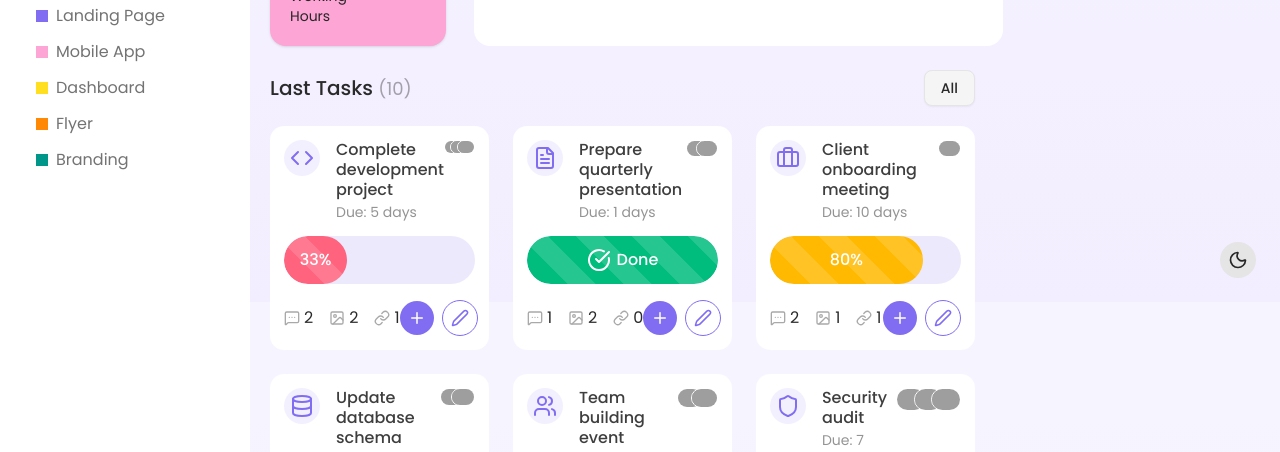
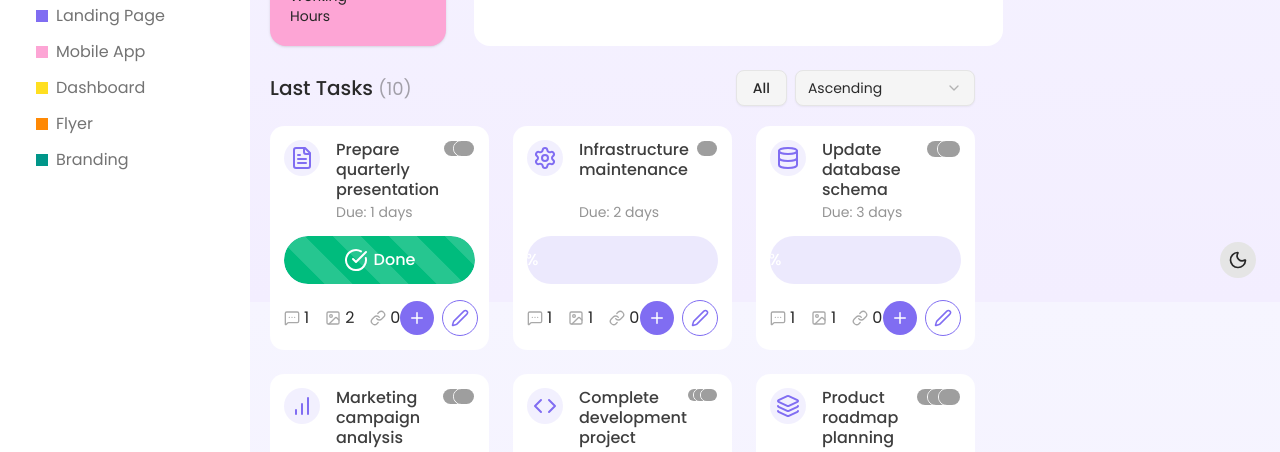
Before and after one commit to Nick8582/TaskHub-Frontend, a Next.js app: page /dashboard in a window 1280 px wide. Shown: the part 498-950 px from the top of the page. Built offline with nearby package versions, Linux system fonts and the light colour scheme; grey boxes are pictures that could not be loaded.

Commit message:
add: sort task to due date

```diff
--- a/package.json
+++ b/package.json
@@ -14,6 +14,7 @@
   },
   "dependencies": {
     "@radix-ui/react-dropdown-menu": "^2.1.16",
+    "@radix-ui/react-select": "^2.2.6",
     "@radix-ui/react-slot": "^1.2.3",
     "class-variance-authority": "^0.7.1",
     "clsx": "^2.1.1",
--- /dev/null
+++ b/src/components/ui/select.tsx
@@ -0,0 +1,171 @@
+'use client'
+
+import * as React from 'react'
+
+import * as SelectPrimitive from '@radix-ui/react-select'
+import { CheckIcon, ChevronDownIcon, ChevronUpIcon } from 'lucide-react'
+
+import { cn } from '@/utils/index'
+
+function Select({ ...props }: React.ComponentProps<typeof SelectPrimitive.Root>) {
+  return <SelectPrimitive.Root data-slot='select' {...props} />
+}
+
+function SelectGroup({ ...props }: React.ComponentProps<typeof SelectPrimitive.Group>) {
+  return <SelectPrimitive.Group data-slot='select-group' {...props} />
+}
+
+function SelectValue({ ...props }: React.ComponentProps<typeof SelectPrimitive.Value>) {
+  return <SelectPrimitive.Value data-slot='select-value' {...props} />
+}
+
+function SelectTrigger({
+  className,
+  size = 'default',
+  children,
+  ...props
+}: React.ComponentProps<typeof SelectPrimitive.Trigger> & {
+  size?: 'sm' | 'default'
+}) {
+  return (
+    <SelectPrimitive.Trigger
+      data-slot='select-trigger'
+      data-size={size}
+      className={cn(
+        "flex w-fit items-center justify-between gap-2 rounded-md border border-input bg-background px-3 py-2 text-sm whitespace-nowrap shadow-xs transition-[color,box-shadow] outline-none focus-visible:border-ring focus-visible:ring-[3px] focus-visible:ring-ring/50 disabled:cursor-not-allowed disabled:opacity-50 aria-invalid:border-destructive aria-invalid:ring-destructive/20 data-[placeholder]:text-muted-foreground data-[size=default]:h-9 data-[size=sm]:h-8 *:data-[slot=select-value]:line-clamp-1 *:data-[slot=select-value]:flex *:data-[slot=select-value]:items-center *:data-[slot=select-value]:gap-2 dark:bg-input/30 dark:hover:bg-input/50 dark:aria-invalid:ring-destructive/40 [&_svg]:pointer-events-none [&_svg]:shrink-0 [&_svg:not([class*='size-'])]:size-4 [&_svg:not([class*='text-'])]:text-muted-foreground",
+        className
+      )}
+      {...props}
+    >
+      {children}
+      <SelectPrimitive.Icon asChild>
+        <ChevronDownIcon className='size-4 opacity-50' />
+      </SelectPrimitive.Icon>
+    </SelectPrimitive.Trigger>
+  )
+}
+
+function SelectContent({
+  className,
+  children,
+  position = 'popper',
+  ...props
+}: React.ComponentProps<typeof SelectPrimitive.Content>) {
+  return (
+    <SelectPrimitive.Portal>
+      <SelectPrimitive.Content
+        data-slot='select-content'
+        className={cn(
+          'relative z-50 max-h-(--radix-select-content-available-height) min-w-[8rem] origin-(--radix-select-content-transform-origin) overflow-x-hidden overflow-y-auto rounded-md border bg-popover text-popover-foreground shadow-md data-[side=bottom]:slide-in-from-top-2 data-[side=left]:slide-in-from-right-2 data-[side=right]:slide-in-from-left-2 data-[side=top]:slide-in-from-bottom-2 data-[state=closed]:animate-out data-[state=closed]:fade-out-0 data-[state=closed]:zoom-out-95 data-[state=open]:animate-in data-[state=open]:fade-in-0 data-[state=open]:zoom-in-95',
+          position === 'popper' &&
+            'data-[side=bottom]:translate-y-1 data-[side=left]:-translate-x-1 data-[side=right]:translate-x-1 data-[side=top]:-translate-y-1',
+          className
+        )}
+        position={position}
+        {...props}
+      >
+        <SelectScrollUpButton />
+        <SelectPrimitive.Viewport
+          className={cn(
+            'p-1',
+            position === 'popper' &&
+              'h-[var(--radix-select-trigger-height)] w-full min-w-[var(--radix-select-trigger-width)] scroll-my-1'
+          )}
+        >
+          {children}
+        </SelectPrimitive.Viewport>
+        <SelectScrollDownButton />
+      </SelectPrimitive.Content>
+    </SelectPrimitive.Portal>
+  )
+}
+
+function SelectLabel({ className, ...props }: React.ComponentProps<typeof SelectPrimitive.Label>) {
+  return (
+    <SelectPrimitive.Label
+      data-slot='select-label'
+      className={cn('px-2 py-1.5 text-xs text-muted-foreground', className)}
+      {...props}
+    />
+  )
+}
+
+function SelectItem({
+  className,
+  children,
+  ...props
+}: React.ComponentProps<typeof SelectPrimitive.Item>) {
+  return (
+    <SelectPrimitive.Item
+      data-slot='select-item'
+      className={cn(
+        "relative flex w-full cursor-default items-center gap-2 rounded-sm py-1.5 pr-8 pl-2 text-sm outline-hidden select-none focus:bg-accent focus:text-accent-foreground data-[disabled]:pointer-events-none data-[disabled]:opacity-50 [&_svg]:pointer-events-none [&_svg]:shrink-0 [&_svg:not([class*='size-'])]:size-4 [&_svg:not([class*='text-'])]:text-muted-foreground *:[span]:last:flex *:[span]:last:items-center *:[span]:last:gap-2",
+        className
+      )}
+      {...props}
+    >
+      <span className='absolute right-2 flex size-3.5 items-center justify-center'>
+        <SelectPrimitive.ItemIndicator>
+          <CheckIcon className='size-4' />
+        </SelectPrimitive.ItemIndicator>
+      </span>
+      <SelectPrimitive.ItemText>{children}</SelectPrimitive.ItemText>
+    </SelectPrimitive.Item>
+  )
+}
+
+function SelectSeparator({
+  className,
+  ...props
+}: React.ComponentProps<typeof SelectPrimitive.Separator>) {
+  return (
+    <SelectPrimitive.Separator
+      data-slot='select-separator'
+      className={cn('pointer-events-none -mx-1 my-1 h-px bg-border', className)}
+      {...props}
+    />
+  )
+}
+
+function SelectScrollUpButton({
+  className,
+  ...props
+}: React.ComponentProps<typeof SelectPrimitive.ScrollUpButton>) {
+  return (
+    <SelectPrimitive.ScrollUpButton
+      data-slot='select-scroll-up-button'
+      className={cn('flex cursor-default items-center justify-center py-1', className)}
+      {...props}
+    >
+      <ChevronUpIcon className='size-4' />
+    </SelectPrimitive.ScrollUpButton>
+  )
+}
+
+function SelectScrollDownButton({
+  className,
+  ...props
+}: React.ComponentProps<typeof SelectPrimitive.ScrollDownButton>) {
+  return (
+    <SelectPrimitive.ScrollDownButton
+      data-slot='select-scroll-down-button'
+      className={cn('flex cursor-default items-center justify-center py-1', className)}
+      {...props}
+    >
+      <ChevronDownIcon className='size-4' />
+    </SelectPrimitive.ScrollDownButton>
+  )
+}
+
+export {
+  Select,
+  SelectContent,
+  SelectGroup,
+  SelectItem,
+  SelectLabel,
+  SelectScrollDownButton,
+  SelectScrollUpButton,
+  SelectSeparator,
+  SelectTrigger,
+  SelectValue,
+}
--- a/src/types/task.types.ts
+++ b/src/types/task.types.ts
@@ -19,3 +19,4 @@
 }
 
 export type TTaskStatus = 'not-started' | 'in-progress' | 'completed'
+export type TTaskSortBy = 'asc' | 'desc'
--- a/src/view/dashboard/components/last-tasks/LastTasks.tsx
+++ b/src/view/dashboard/components/last-tasks/LastTasks.tsx
@@ -1,27 +1,44 @@
 import { useMemo, useState, type FC } from 'react'
 
-import type { TTaskStatus } from '@/types/task.types'
+import type { TTaskSortBy, TTaskStatus } from '@/types/task.types'
 import { Task } from '@/ui/Task'
 import { LastTasksFilter } from '@/view/dashboard/components/last-tasks/LastTasksFilter'
+import { LastTasksSort } from '@/view/dashboard/components/last-tasks/LastTasksSort'
 import { LAST_TASKS } from '@/view/dashboard/data/last-tasks.data'
 
 export const LastTasks: FC = () => {
   const [status, setStatus] = useState<TTaskStatus | null>(null)
+  const [sortByDueDate, setSortByDueDate] = useState<TTaskSortBy>('asc')
 
   const filteredTasks = useMemo(() => {
-    if (!status) return LAST_TASKS
-
+    const filtered = !status
+      ? LAST_TASKS
+      : LAST_TASKS.filter(task => {
           switch (status) {
             case 'not-started':
-        return LAST_TASKS.filter(task => task.subTasks.every(subTask => !subTask.isCompleted))
+              return task.subTasks.every(subTask => !subTask.isCompleted)
             case 'in-progress':
-        return LAST_TASKS.filter(task => task.subTasks.some(subTask => !subTask.isCompleted))
+              return task.subTasks.some(subTask => !subTask.isCompleted)
             case 'completed':
-        return LAST_TASKS.filter(task => task.subTasks.every(subTask => subTask.isCompleted))
+              return task.subTasks.every(subTask => subTask.isCompleted)
             default:
-        return LAST_TASKS
+              return true
           }
-  }, [status])
+        })
+
+    const sortedTask = filtered.sort((a, b) => {
+      const dateA = new Date(a.dueDate).getTime()
+      const dateB = new Date(b.dueDate).getTime()
+
+      if (sortByDueDate === 'asc') {
+        return dateA - dateB
+      } else {
+        return dateB - dateA
+      }
+    })
+
+    return sortedTask
+  }, [status, sortByDueDate])
 
   return (
     <div>
@@ -30,7 +47,10 @@
           Last Tasks{' '}
           <span className='text-lg font-normal opacity-40'>({filteredTasks.length})</span>
         </h2>
+        <div className='flex items-center gap-2'>
           <LastTasksFilter setStatus={setStatus} status={status} />
+          <LastTasksSort sortByDueDate={sortByDueDate} setSortByDueDate={setSortByDueDate} />
+        </div>
       </div>
       {filteredTasks.length ? (
         <div className='grid grid-cols-3 gap-6'>
--- /dev/null
+++ b/src/view/dashboard/components/last-tasks/LastTasksSort.tsx
@@ -0,0 +1,36 @@
+import type { FC } from 'react'
+
+import {
+  Select,
+  SelectContent,
+  SelectItem,
+  SelectTrigger,
+  SelectValue,
+} from '@/components/ui/select'
+import type { TTaskSortBy } from '@/types/task.types'
+
+interface LastTasksSortProps {
+  sortByDueDate: TTaskSortBy
+  setSortByDueDate: (value: TTaskSortBy) => void
+}
+
+const sortTypes: Array<TTaskSortBy> = ['asc', 'desc']
+
+export const LastTasksSort: FC<LastTasksSortProps> = ({ sortByDueDate, setSortByDueDate }) => {
+  return (
+    <div>
+      <Select defaultValue={sortByDueDate} onValueChange={setSortByDueDate}>
+        <SelectTrigger className='w-[180px]'>
+          <SelectValue placeholder='Sort by due date' />
+        </SelectTrigger>
+        <SelectContent>
+          {sortTypes.map(type => (
+            <SelectItem key={type} value={type}>
+              {type === 'asc' ? 'Ascending' : 'Descending'}
+            </SelectItem>
+          ))}
+        </SelectContent>
+      </Select>
+    </div>
+  )
+}
```
Also changed, not shown: 1 other file (tests, documents, lock files or other folders). Lines whose indentation alone changed are shown as unchanged.
